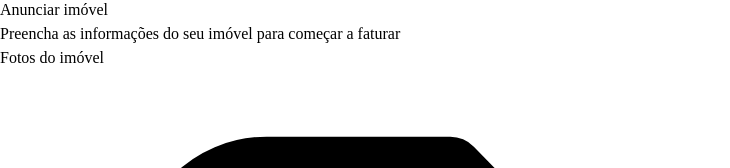
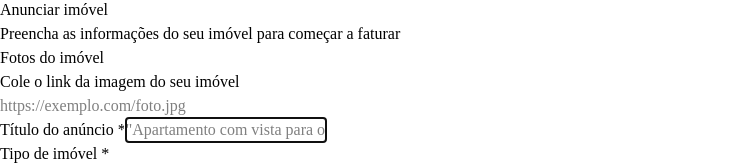
Before and after one commit to derek-fo/ads-webprogramming1-imoveisavenida, a React (Vite) app: page /anunciar in a window 1280 px wide. Shown: the part 374-542 px from the top of the page, without its empty margins (0-730 px from the left). Built offline with nearby package versions, Linux system fonts and the light colour scheme.

Commit message:
database register adjustment

```diff
--- a/db.json
+++ b/db.json
@@ -156,28 +156,6 @@
           "hospedes": 4
         }
       ]
-    },
-    {
-      "titulo": "casa na praia",
-      "tipo": "Casa",
-      "cidade": "pelotas",
-      "bairro": "laranjal",
-      "preco": 500,
-      "capacidade": 7,
-      "disponivel": "2026-06-06",
-      "fotos": {
-        "0": {},
-        "1": "https://encrypted-tbn0.gstatic.com/images?q=tbn:ANd9GcREQ_EFcjws2FcDz5SI-A1N9rtPUxNB_ihEcA&s"
-      },
-      "comodidades": [
-        "Wi-fi",
-        "Piscina",
-        "Garagem",
-        "Ar Condicionado"
-      ],
-      "avaliacao": 0,
-      "reservas": [],
-      "id": "O4lPhrLJY5M"
     }
   ],
   "$schema": "./node_modules/json-server/schema.json"
--- a/src/pages/Anunciar.jsx
+++ b/src/pages/Anunciar.jsx
@@ -104,20 +104,13 @@ export function Anunciar({ onNavegar }) {
               htmlFor="fotos"
               className="border-2 border-dashed border-[#BCC5CC] rounded-xl p-6 sm:p-8 flex flex-col items-center gap-2 bg-[#F7F6F2]/50 hover:bg-[#F7F6F2] hover:border-[#025F67] cursor-pointer transition-all dynamic-focus group"
             >
-              <img
-                className="w-8 h-8 sm:w-10 sm:h-10 text-[#025F67] group-hover:scale-105 transition-transform"
-                src={uploadIcon}
-                alt="upload icons"
-              />
-              <p className="text-xs sm:text-sm font-semibold text-[#063154]">Clique para adicionar fotos</p>
-              <p className="text-xxs sm:text-xs text-[#BCC5CC]">PNG, JPG até 5MB</p>
+              <p className="text-xs sm:text-sm font-semibold text-[#063154]">Cole o link da imagem do seu imóvel</p>
               <input
-                type="file"
+                type="url"
                 id="fotos"
-                accept="image/*"
-                multiple
-                className="hidden"
-                {...register("fotos")}
+                placeholder="https://exemplo.com/foto.jpg"
+                className="w-full rounded-xl border border-[#BCC5CC] px-4 py-3 text-sm text-[#063154] placeholder-[#BCC5CC] bg-[#F7F6F2]/20 focus:outline-none focus:ring-2 focus:ring-[#025F67] focus:border-transparent transition-all"
+                {...register("foto")}
               />
             </label>
           </div>
```
